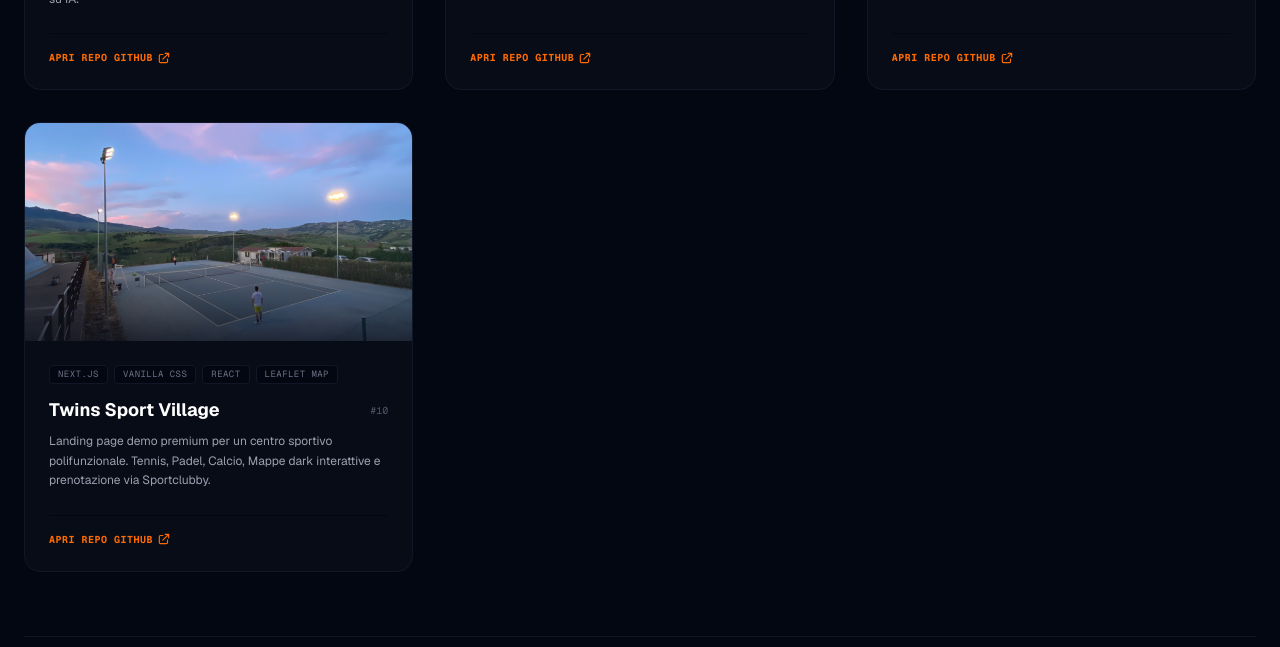
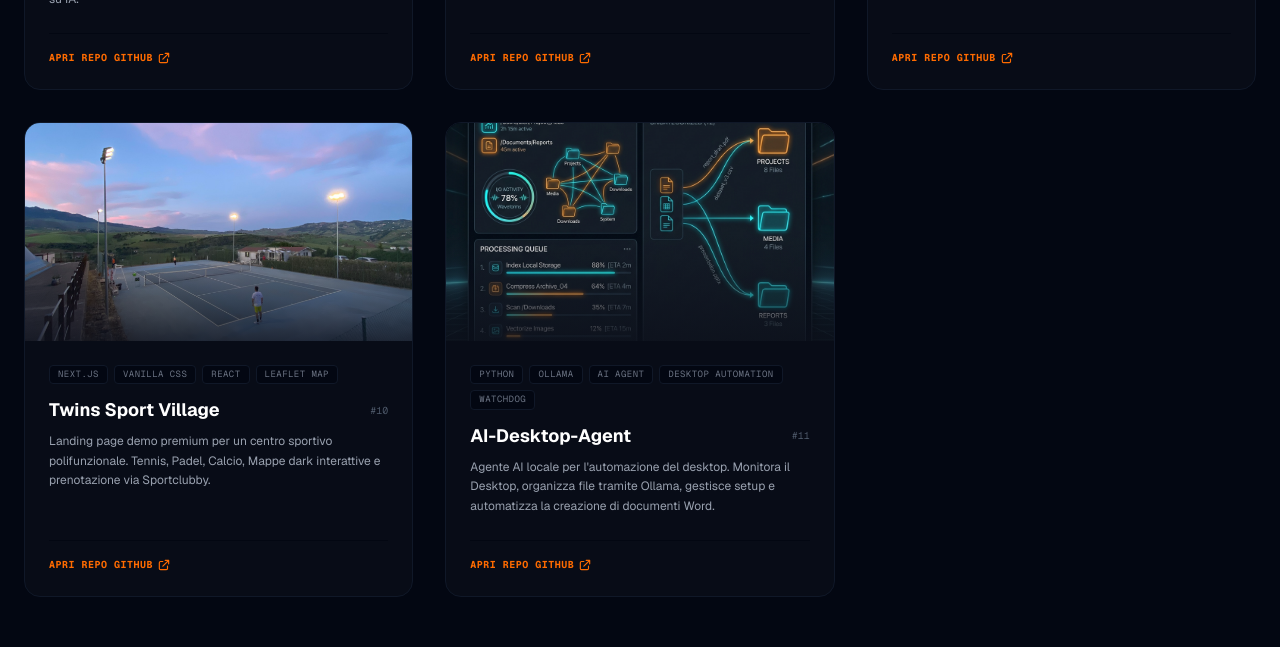
Before and after one commit to Screemerss/portfolio-screemers, a Next.js app: page / in a window 1280 px wide. Shown: the part 4040-4687 px from the top of the page. Built offline with nearby package versions, Linux system fonts and the light colour scheme; no server answers.

Commit message:
feat: add AI-Desktop-Agent project to portfolio

```diff
--- a/app/page.tsx
+++ b/app/page.tsx
@@ -95,6 +95,15 @@ const progetti = [
     link: "/twins-sport-village",
     categoria: "web",
     tags: ["Next.js", "Vanilla CSS", "React", "Leaflet Map"]
+  },
+  {
+    id: 11,
+    titolo: "AI-Desktop-Agent",
+    descrizione: "Agente AI locale per l'automazione del desktop. Monitora il Desktop, organizza file tramite Ollama, gestisce setup e automatizza la creazione di documenti Word.",
+    img: "/projects/11.png",
+    link: "https://github.com/Screemerss/AI-Desktop-Agent",
+    categoria: "desktop",
+    tags: ["Python", "Ollama", "AI Agent", "Desktop Automation", "Watchdog"]
   },
 ];
 
```
Also changed, not shown: public/projects/11.png (added).
